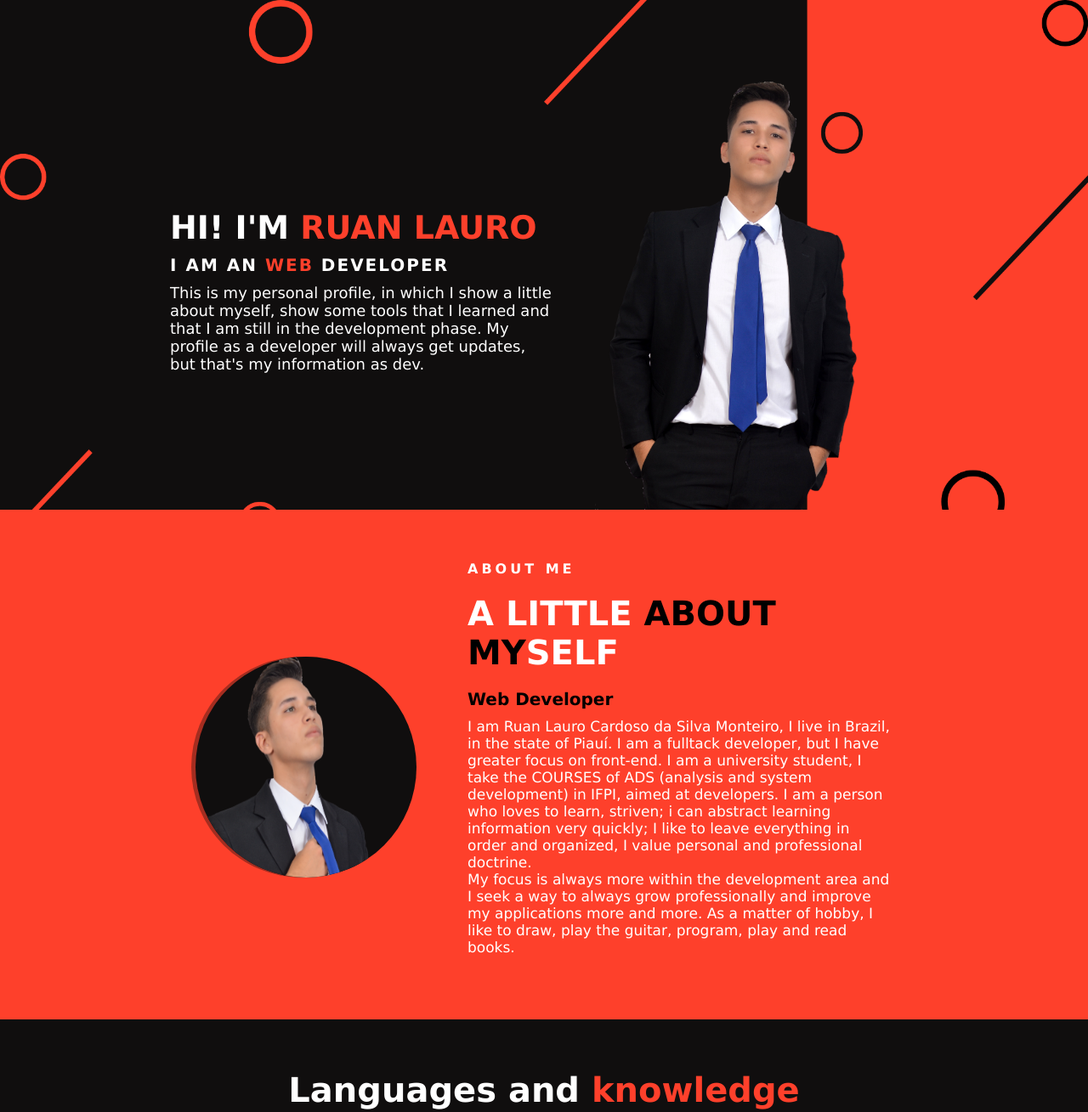
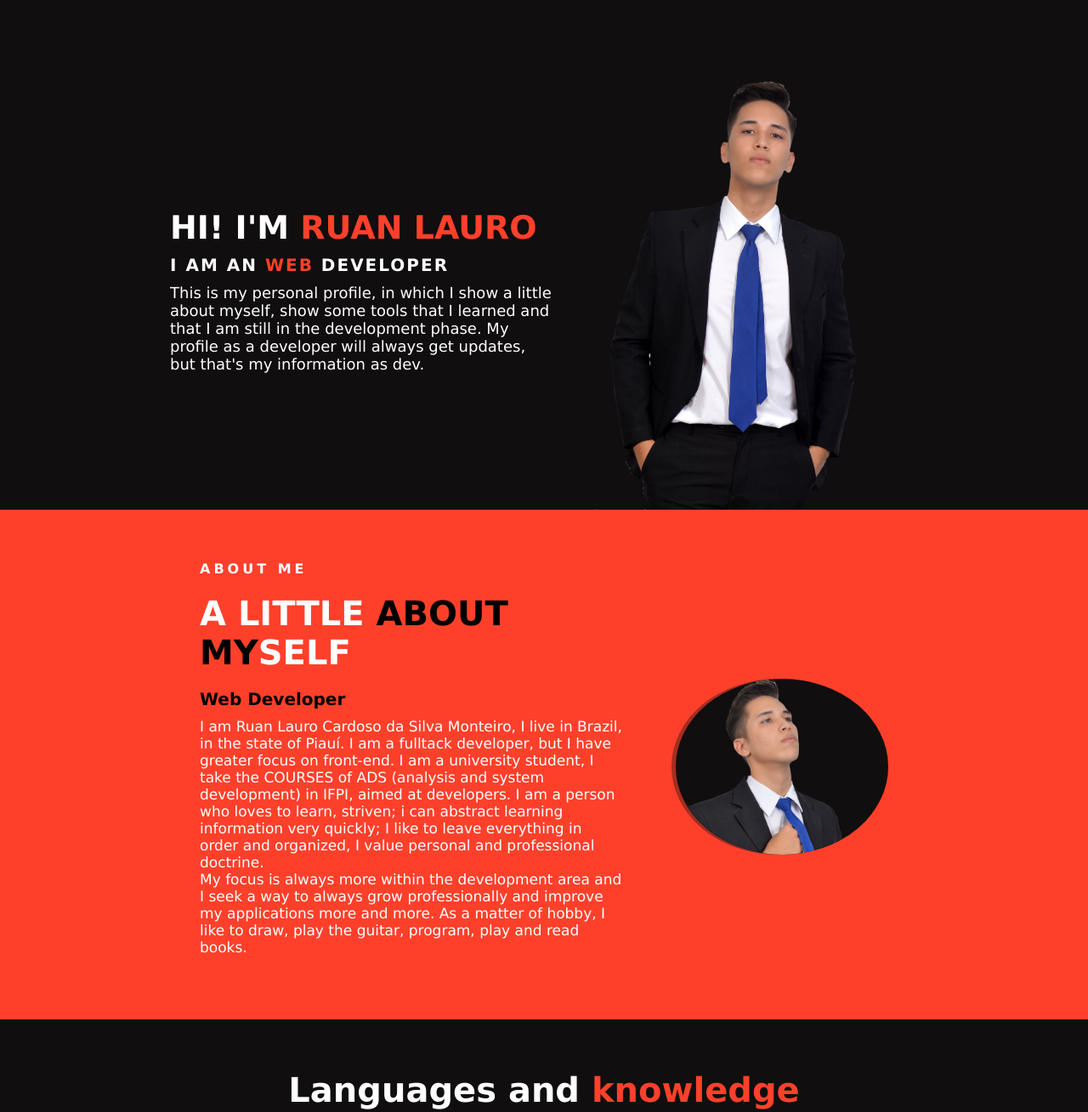
Before and after one commit to Ruan-Lauro/Portfolio-Pessoal, a plain HTML site: page index.html in a window 1280 px wide. Shown: the top 1309 px of the page at 85% size. Drawn offline with Linux system fonts and the light colour scheme.

Commit message:
mudança

```diff
--- a/css/style.css
+++ b/css/style.css
@@ -24,8 +24,9 @@ e 10px de altura para a barra horizontal */
     }
 
 header{
-    background-image: url("img/Design\ sem\ nome.png");
-    background-size: cover;
+    /*background-image: url("img/Design\ sem\ nome.png");
+    background-size: contain;*/
+    background-color: #100E0E;
     display: flex;
     width: 100%;
     justify-content: center;
@@ -90,12 +91,11 @@ header .ini-img img{
 
 .main-princ-img{
     display: flex;
-    width: 260px;
-    height: 260px;
+    width: 250px;
     overflow: hidden;
     border-radius: 100%;
     box-shadow: -5px 0 0 #100e0e61;
-    margin-right: 60px;
+    margin-left: 60px;
     background-color: #100E0E;
 }
 
@@ -241,7 +241,7 @@ footer{
         overflow: hidden;
         border-radius: 100%;
         box-shadow: -5px 0 0 #100e0e61;
-        margin-right: 60px;
+        margin-left: 60px;
         background-color: #100E0E;
     }
 
--- a/index.html
+++ b/index.html
@@ -4,6 +4,7 @@
     <meta charset="UTF-8">
     <meta http-equiv="X-UA-Compatible" content="IE=edge">
     <meta name="viewport" content="width=device-width, initial-scale=1.0">
+    <meta name="description" content="Free Web tutorials">
     <title>Perfil</title>
     <link rel="stylesheet" href="css/style.css">
 </head>
@@ -22,15 +23,16 @@
     <main>
         <section class="main">
             <section class="main-princ">
-                <section class="main-princ-img">
-                    <img src="css/img/1678647747222.png" alt="Ruan Lauro">
 
-                </section>
                 <section class="main-princ-text">
                     <p class="main-princ-text-pri">ABOUT ME</p>
                     <h2>A LITTLE <span class="cor">ABOUT MY</span>SELF</h2>
                     <p class="main-princ-text-seg">Web Developer</p>
                     <p class="main-princ-text-ter">I am Ruan Lauro Cardoso da Silva Monteiro, I live in Brazil, in the state of Piauí. I am a fulltack developer, but I have greater focus on front-end. I am a university student, I take the COURSES of ADS (analysis and system development) in IFPI, aimed at developers. I am a person who loves to learn, striven; i can abstract learning information very quickly; I like to leave everything in order and organized, I value personal and professional doctrine. <br> My focus is always more within the development area and I seek a way to always grow professionally and improve my applications more and more. As a matter of hobby, I like to draw, play the guitar, program, play and read books.</p>
+                </section>
+                <section class="main-princ-img">
+                    <img src="css/img/1678647747222.png" alt="Ruan Lauro">
+
                 </section>
             </section>
         </section>
@@ -50,7 +52,6 @@
                     <div class="tam-bac"><img src="css/img/letter-c.png" alt="C"></div>
                     <div class="tam-bac" id="tam-ja"><img src="css/img/java.png" alt="Java"></div>
                     <div class="tam-bac"><img src="css/img/postgre.png" alt="Postgresql"></div>
-
                 </div>
             </section>
         </section>
```
